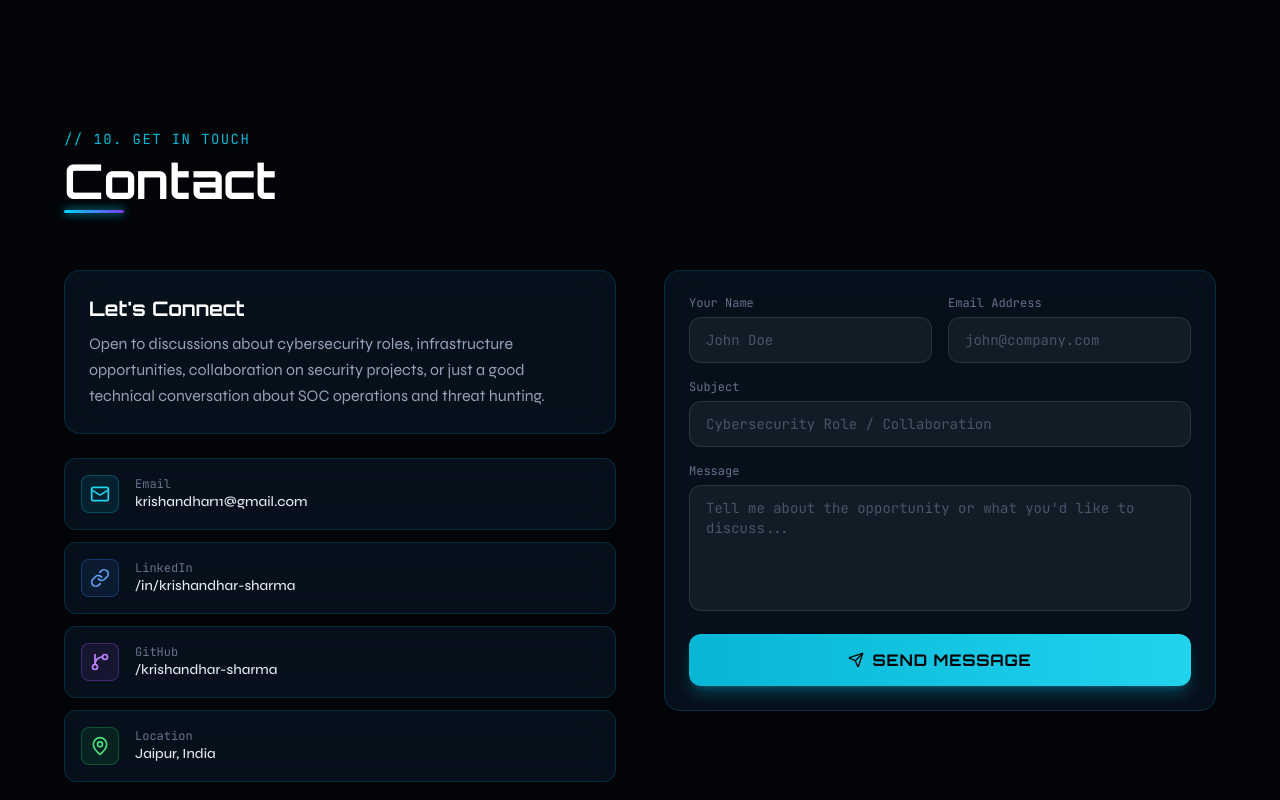
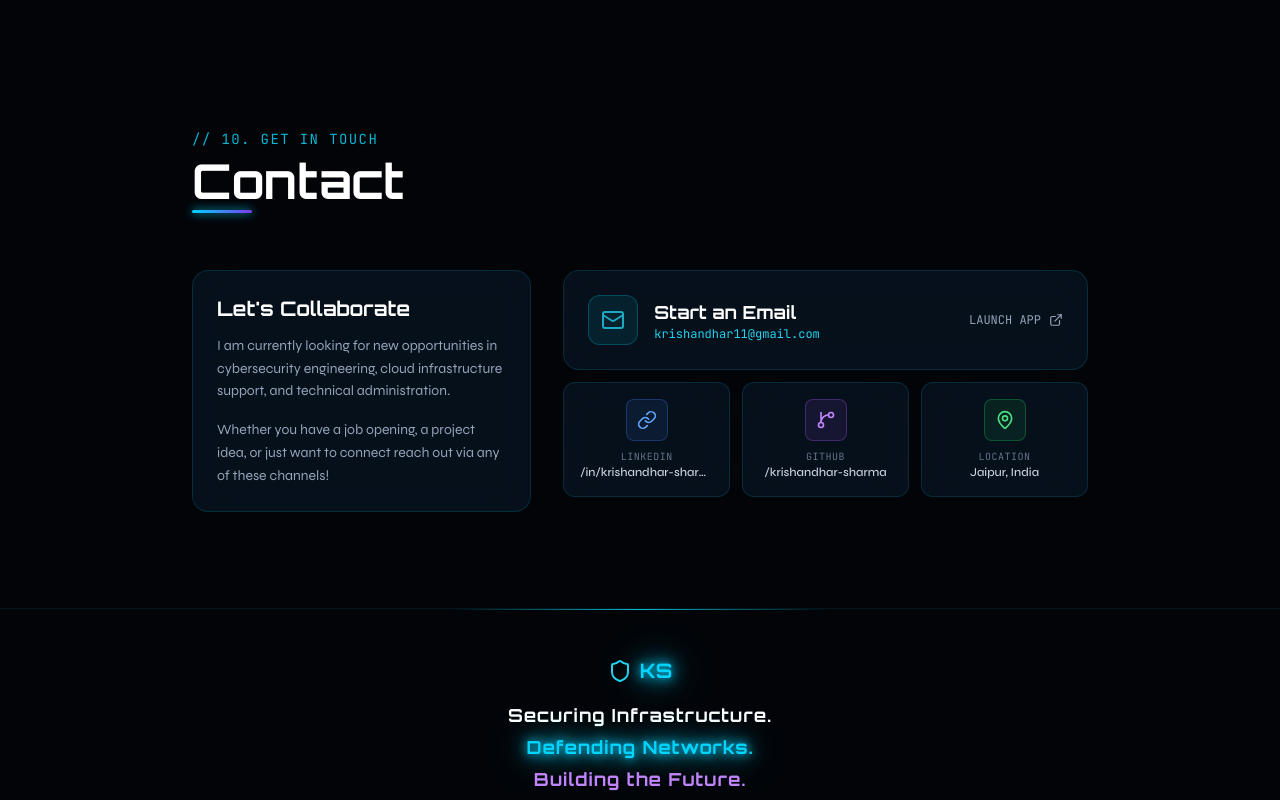
Before and after one commit to Krishandhar11/krishandhar-portfolio, a React (Vite) app: page / in a window 1280 px wide. Shown: the part 7800-8600 px from the top of the page. Built offline with nearby package versions, Linux system fonts and the light colour scheme.

Commit message:
Replace broken mailto form with clean direct mail client card hub

```diff
--- a/src/components/Contact.tsx
+++ b/src/components/Contact.tsx
@@ -1,9 +1,9 @@
-import { useRef, useState } from 'react';
+import { useRef } from 'react';
 import { motion, useInView } from 'framer-motion';
-import { Mail, Link as LinkedinIcon, GitBranch as GithubIcon, MapPin, Send, CheckCircle } from 'lucide-react';
+import { Mail, Link as LinkedinIcon, GitBranch as GithubIcon, MapPin, ExternalLink } from 'lucide-react';
 
 const contactInfo = [
-  { icon: <Mail className="w-5 h-5" />, label: 'Email', value: 'krishandhar11@gmail.com', href: 'mailto:krishandhar11@gmail.com', color: 'cyan' },
+  { icon: <Mail className="w-5 h-5" />, label: 'Direct Email', value: 'krishandhar11@gmail.com', href: 'mailto:krishandhar11@gmail.com?subject=Portfolio%20Inquiry', color: 'cyan' },
   { icon: <LinkedinIcon className="w-5 h-5" />, label: 'LinkedIn', value: '/in/krishandhar-sharma', href: 'https://www.linkedin.com/in/krishandhar-sharma/', color: 'blue' },
   { icon: <GithubIcon className="w-5 h-5" />, label: 'GitHub', value: '/krishandhar-sharma', href: 'https://github.com/Krishandhar11', color: 'purple' },
   { icon: <MapPin className="w-5 h-5" />, label: 'Location', value: 'Jaipur, India', href: '#', color: 'green' },
@@ -19,25 +19,14 @@ const colorMap = {
 export default function Contact() {
   const ref = useRef(null);
   const inView = useInView(ref, { once: true, margin: '-80px' });
-  const [formData, setFormData] = useState({ name: '', email: '', subject: '', message: '' });
-  const [sent, setSent] = useState(false);
-  const [loading, setLoading] = useState(false);
-
-  const handleSubmit = async (e: React.FormEvent) => {
-    e.preventDefault();
-    setLoading(true);
-    await new Promise(r => setTimeout(r, 1500));
-    setSent(true);
-    setLoading(false);
-  };
 
   return (
     <section id="contact" ref={ref} className="relative py-24 px-4 sm:px-6">
-      <div className="max-w-6xl mx-auto">
+      <div className="max-w-4xl mx-auto">
         <motion.div
           initial={{ opacity: 0, y: 30 }}
           animate={inView ? { opacity: 1, y: 0 } : {}}
-          className="mb-16"
+          className="mb-16 text-center lg:text-left"
         >
           <p className="font-mono text-cyan-500 text-sm tracking-widest mb-2">{'// 10. GET IN TOUCH'}</p>
           <h2 className="font-display text-4xl sm:text-5xl font-bold text-white section-underline inline-block">
@@ -45,128 +34,71 @@ export default function Contact() {
           </h2>
         </motion.div>
 
-        <div className="grid lg:grid-cols-2 gap-12">
-          {/* Left - Info */}
+        <div className="grid md:grid-cols-5 gap-8 items-start">
+          {/* Left Side - Context Narrative */}
           <motion.div
             initial={{ opacity: 0, x: -30 }}
             animate={inView ? { opacity: 1, x: 0 } : {}}
             transition={{ delay: 0.2 }}
+            className="md:col-span-2 space-y-4"
           >
-            <div className="glass rounded-2xl p-6 border border-cyan-500/20 mb-6">
-              <h3 className="font-display text-xl font-bold text-white mb-2">Let's Connect</h3>
-              <p className="text-slate-400 leading-relaxed">
-                Open to discussions about cybersecurity roles, infrastructure opportunities, collaboration on security projects, or just a good technical conversation about SOC operations and threat hunting.
+            <div className="glass rounded-2xl p-6 border border-cyan-500/20 h-full">
+              <h3 className="font-display text-xl font-bold text-white mb-3">Let's Collaborate</h3>
+              <p className="text-slate-400 text-sm leading-relaxed mb-4">
+                I am currently looking for new opportunities in cybersecurity engineering, cloud infrastructure support, and technical administration.
+              </p>
+              <p className="text-slate-400 text-sm leading-relaxed">
+                Whether you have a job opening, a project idea, or just want to connect reach out via any of these channels!
               </p>
             </div>
+          </motion.div>
 
-            <div className="space-y-3">
-              {contactInfo.map((info, i) => (
+          {/* Right Side - Fast Connection Actions */}
+          <motion.div
+            initial={{ opacity: 0, x: 30 }}
+            animate={inView ? { opacity: 1, x: 0 } : {}}
+            transition={{ delay: 0.3 }}
+            className="md:col-span-3 space-y-3"
+          >
+            {/* Primary Email CTA Card */}
+            <motion.a
+              href="mailto:krishandhar11@gmail.com?subject=Portfolio%20Inquiry"
+              whileHover={{ scale: 1.01 }}
+              whileTap={{ scale: 0.99 }}
+              className="flex flex-col sm:flex-row items-center justify-between p-6 glass rounded-2xl border border-cyan-500/40 bg-gradient-to-r from-cyan-500/5 to-transparent hover:border-cyan-400 transition-all hover-glow group cursor-pointer"
+            >
+              <div className="flex items-center gap-4 text-center sm:text-left flex-col sm:flex-row">
+                <div className="p-3 rounded-xl border text-cyan-400 border-cyan-500/30 bg-cyan-500/10 group-hover:bg-cyan-500/20 transition-all">
+                  <Mail className="w-6 h-6 animate-pulse" />
+                </div>
+                <div>
+                  <p className="font-display font-bold text-lg text-white">Start an Email</p>
+                  <p className="font-mono text-xs text-cyan-400">krishandhar11@gmail.com</p>
+                </div>
+              </div>
+              <div className="mt-4 sm:mt-0 flex items-center gap-2 font-mono text-xs text-slate-400 group-hover:text-cyan-400 transition-colors">
+                LAUNCH APP <ExternalLink className="w-3.5 h-3.5" />
+              </div>
+            </motion.a>
+
+            {/* Other Social Badges */}
+            <div className="grid grid-cols-1 sm:grid-cols-3 gap-3">
+              {contactInfo.filter(info => info.label !== 'Direct Email').map((info, i) => (
                 <motion.a
                   key={info.label}
                   href={info.href}
                   target={info.href.startsWith('http') ? '_blank' : undefined}
                   rel="noopener noreferrer"
-                  initial={{ opacity: 0, x: -20 }}
-                  animate={inView ? { opacity: 1, x: 0 } : {}}
-                  transition={{ delay: 0.3 + i * 0.1 }}
-                  whileHover={{ x: 6, scale: 1.02 }}
-                  className={`flex items-center gap-4 p-4 glass rounded-xl border transition-all hover-glow group`}
+                  whileHover={{ y: -2 }}
+                  className="flex flex-col items-center justify-center p-4 glass rounded-xl border border-white/5 hover:border-white/20 transition-all text-center group"
                 >
-                  <div className={`p-2 rounded-lg border ${colorMap[info.color as keyof typeof colorMap]}`}>
+                  <div className={`p-2.5 rounded-lg border mb-2 ${colorMap[info.color as keyof typeof colorMap]}`}>
                     {info.icon}
                   </div>
-                  <div>
-                    <p className="font-mono text-xs text-slate-500">{info.label}</p>
-                    <p className="text-slate-200 text-sm font-medium group-hover:text-white transition-colors">{info.value}</p>
-                  </div>
+                  <p className="font-mono text-[10px] uppercase tracking-wider text-slate-500">{info.label}</p>
+                  <p className="text-slate-300 text-xs font-medium truncate max-w-full group-hover:text-white transition-colors">{info.value}</p>
                 </motion.a>
               ))}
-            </div>
-          </motion.div>
-
-          {/* Right - Form */}
-          <motion.div
-            initial={{ opacity: 0, x: 30 }}
-            animate={inView ? { opacity: 1, x: 0 } : {}}
-            transition={{ delay: 0.3 }}
-          >
-            <div className="glass rounded-2xl border border-cyan-500/20 p-6">
-              {sent ? (
-                <motion.div
-                  initial={{ opacity: 0, scale: 0.9 }}
-                  animate={{ opacity: 1, scale: 1 }}
-                  className="text-center py-12"
-                >
-                  <CheckCircle className="w-16 h-16 text-green-400 mx-auto mb-4" />
-                  <h3 className="font-display text-xl font-bold text-white mb-2">Message Sent!</h3>
-                  <p className="text-slate-400">Thanks for reaching out. I'll get back to you shortly.</p>
-                </motion.div>
-              ) : (
-                <form onSubmit={handleSubmit} className="space-y-4">
-                  <div className="grid sm:grid-cols-2 gap-4">
-                    {[
-                      { id: 'name', label: 'Your Name', placeholder: 'John Doe', type: 'text' },
-                      { id: 'email', label: 'Email Address', placeholder: 'john@company.com', type: 'email' },
-                    ].map(field => (
-                      <div key={field.id}>
-                        <label className="block font-mono text-xs text-slate-500 mb-1.5">{field.label}</label>
-                        <input
-                          type={field.type}
-                          required
-                          placeholder={field.placeholder}
-                          value={formData[field.id as keyof typeof formData]}
-                          onChange={e => setFormData(prev => ({ ...prev, [field.id]: e.target.value }))}
-                          className="w-full bg-white/5 border border-white/10 rounded-xl px-4 py-3 text-white text-sm placeholder-slate-600 focus:outline-none focus:border-cyan-500/50 focus:bg-white/8 transition-all font-mono"
-                        />
-                      </div>
-                    ))}
-                  </div>
-
-                  <div>
-                    <label className="block font-mono text-xs text-slate-500 mb-1.5">Subject</label>
-                    <input
-                      type="text"
-                      required
-                      placeholder="Cybersecurity Role / Collaboration"
-                      value={formData.subject}
-                      onChange={e => setFormData(prev => ({ ...prev, subject: e.target.value }))}
-                      className="w-full bg-white/5 border border-white/10 rounded-xl px-4 py-3 text-white text-sm placeholder-slate-600 focus:outline-none focus:border-cyan-500/50 transition-all font-mono"
-                    />
-                  </div>
-
-                  <div>
-                    <label className="block font-mono text-xs text-slate-500 mb-1.5">Message</label>
-                    <textarea
-                      required
-                      rows={5}
-                      placeholder="Tell me about the opportunity or what you'd like to discuss..."
-                      value={formData.message}
-                      onChange={e => setFormData(prev => ({ ...prev, message: e.target.value }))}
-                      className="w-full bg-white/5 border border-white/10 rounded-xl px-4 py-3 text-white text-sm placeholder-slate-600 focus:outline-none focus:border-cyan-500/50 transition-all font-mono resize-none"
-                    />
-                  </div>
-
-                  <motion.button
-                    type="submit"
-                    disabled={loading}
-                    whileHover={{ scale: 1.02 }}
-                    whileTap={{ scale: 0.98 }}
-                    className="w-full py-3.5 rounded-xl bg-gradient-to-r from-cyan-500 to-cyan-400 text-dark-900 font-display font-bold tracking-wider flex items-center justify-center gap-2 shadow-lg shadow-cyan-500/30 disabled:opacity-60 transition-all btn-glow"
-                  >
-                    {loading ? (
-                      <>
-                        <div className="w-4 h-4 border-2 border-dark-900 border-t-transparent rounded-full animate-spin" />
-                        SENDING...
-                      </>
-                    ) : (
-                      <>
-                        <Send className="w-4 h-4" />
-                        SEND MESSAGE
-                      </>
-                    )}
-                  </motion.button>
-                </form>
-              )}
             </div>
           </motion.div>
         </div>
```
